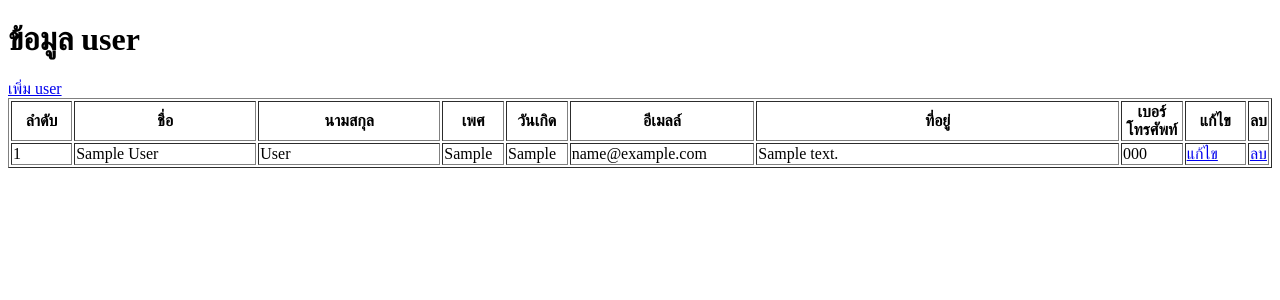
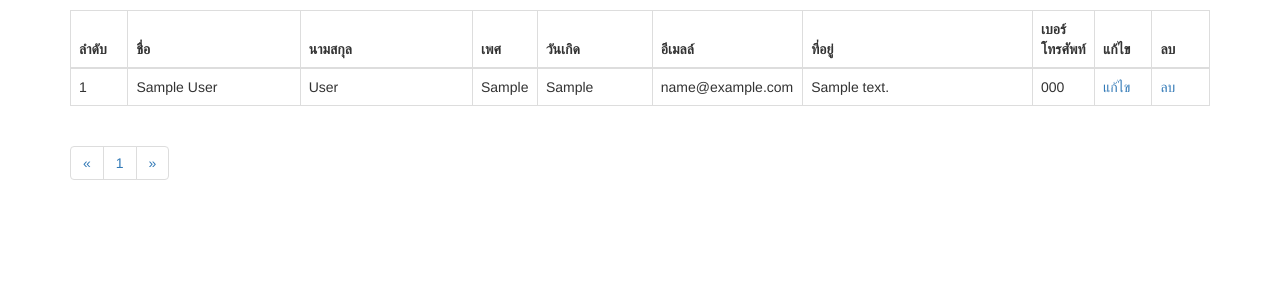
Before and after one commit to kalayarath/ookbee, a PHP site: page /index.php in a window 1280 px wide. Shown: the top 300 px of the page. Run offline with PHP 8.4, Linux system fonts and the light colour scheme; tables that the repository leaves empty or names only in its code hold one stand-in row (values such as "Sample post").

Commit message:
modify index

```diff
--- a/index.php
+++ b/index.php
@@ -4,34 +4,55 @@
 <!DOCTYPE html>
 <html>
 <head>
+	<meta charset="UTF-8">
 	<title>PHP Web</title>
+	<link rel="stylesheet" href="/ookbee/stylesheet/bootstrap.min.css">
+ 	<link rel="stylesheet" href="/ookbee/stylesheet/bootstrap-theme.min.css">
 </head>
 
-	<body>
-		<h1> ข้อมูล user </h1>
-		<a href="add_form.php">เพิ่ม user</a>
-		<table border="1">
+<body style="margin-top: 10px;">
+ 	<?php
+ 		$perpage = 5;
+ 		if (isset($_GET['page'])) {
+ 			$page = $_GET['page'];
+ 		} else {
+ 			$page = 1;
+ 		}
+
+ 		$start = ($page - 1) * $perpage;
+
+ 	?>
+
+ 	<div class="container">
+ 		<div class="row">
+ 			<div class="col-lg-12">
+ 				<table class="table table-bordered table-hover">
+ 					<thead>
  					<tr>
 					<th width="5%">ลำดับ</th>
 					<th width="15%">ชื่อ</th>
 					<th width="15%">นามสกุล</th>
 					<th width="5%">เพศ</th>
-				<th width="5%">วันเกิด</th>
-				<th width="15%">อีเมลล์</th>
-				<th width="30%">ที่อยู่</th>
+					<th width="10%">วันเกิด</th>
+					<th width="10%">อีเมลล์</th>
+					<th width="20%">ที่อยู่</th>
 					<th width="5%">เบอร์โทรศัพท์</th>
 					<th width="5%">แก้ไข</th>
 					<th width="5%">ลบ</th>
 					</tr>
+ 					</thead>
+
+ 				<tbody>
+
  				<?php
-				$sql = "SELECT * FROM userdata";
+				$sql = "SELECT * FROM userdata limit $start, $perpage";
 				$result = mysqli_query($conn,$sql);
 				$i = 1;
 				if(mysqli_num_rows($result) > 0){
 
 					while($row = mysqli_fetch_assoc($result)){
 						echo"<tr>";
-							echo"<td>".$i."</td>";
+							echo"<td>".$row['id']."</td>";
 							echo"<td>".$row['name']."</td>";
 							echo"<td>".$row['lastname']."</td>";
 							echo"<td>".$row['gender']."</td>";
@@ -49,7 +70,40 @@
 					echo "EMPTY DATA";
 				}
 				?>
+				</tbody>
  				</table>
+			<?php
+ 			$sql2 = "SELECT * FROM userdata";
+ 			$query2 = mysqli_query($conn, $sql2);
+ 			$total_record = mysqli_num_rows($query2);
+ 			$total_page = ceil($total_record / $perpage);
+ 			?>
+
+ 			<nav>
+ 				<ul class="pagination">
+ 				<li>
+ 					<a href="index.php?page=1" aria-label="Previous">
+ 					<span aria-hidden="true">&laquo;</span>
+ 					</a>
+ 				</li>
+
+ 				<?php for($i=1;$i<=$total_page;$i++){ ?>
+ 				<li><a href="index.php?page=<?php echo $i; ?>"><?php echo $i; ?></a></li>
+ 				<?php } ?>
+
+ 				<li>
+ 				<a href="index.php?page=<?php echo $total_page;?>" aria-label="Next">
+ 				<span aria-hidden="true">&raquo;</span>
+ 				</a>
+ 				</li>
+ 				</ul>
+ 			</nav>
+ 		</div>
+ 	</div>
+ </div> <!-- /container -->
+
+ <script src="https://ajax.googleapis.com/ajax/libs/jquery/3.3.1/jquery.min.js"></script>
+ <script src="/ookbee/js/bootstrap.min.js"></script>
  </body>
 
 </html>
```
Lines whose indentation alone changed are shown as unchanged.
